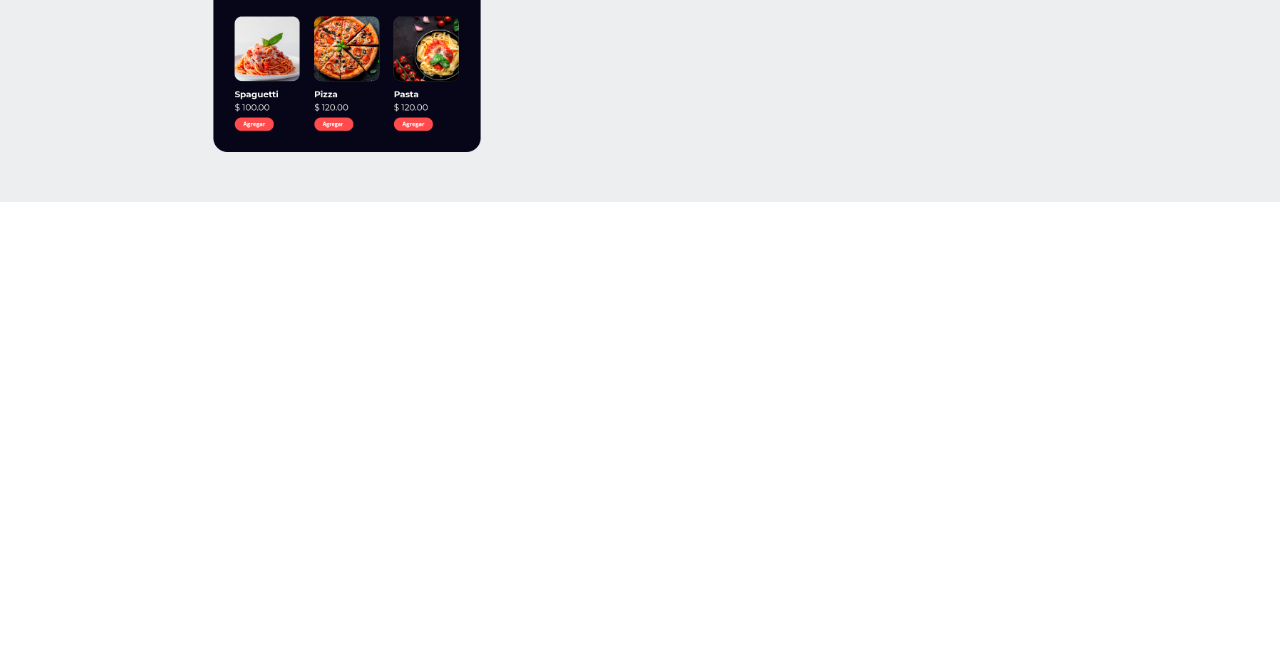
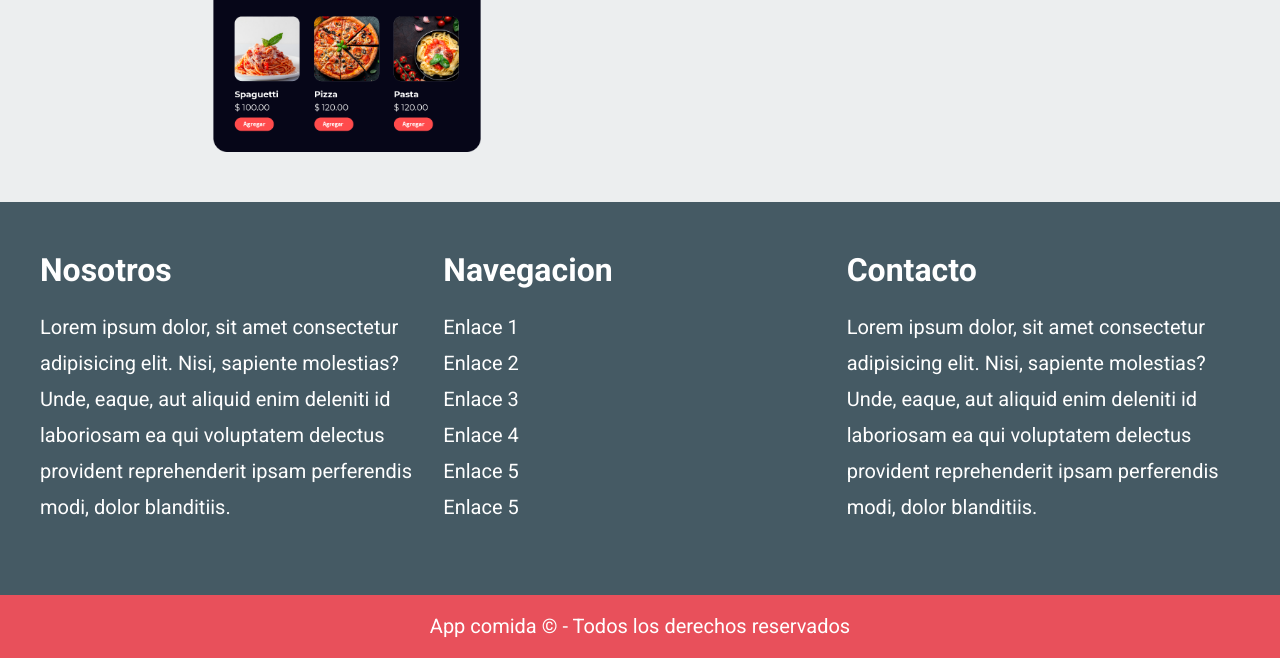
Before and after one commit to MoisesKMS/DeliveryApp, a website: page index.html in a window 1280 px wide. Shown: the part 5413-6071 px from the top of the page. Before the commit the page ends 5615 px from the top, so only its background shows below. Drawn offline with nearby package versions, Linux system fonts and the light colour scheme; files that its build step writes are made by us from their sources; files whose address does not match are found by name.

Commit message:
1.0.0
-Terminado Footer
-Sitio terminado

```diff
--- a/index.html
+++ b/index.html
@@ -355,6 +355,40 @@
             </div>
         </div>
     </section>
+
+    <footer class="footer">
+        <div class="footer__grid contenedor">
+            <div class="footer__widget">
+                <h3 class="footer__heading">Nosotros</h3>
+                <p class="footer__texto">
+                    Lorem ipsum dolor, sit amet consectetur adipisicing elit. Nisi, sapiente molestias? Unde, eaque, aut aliquid enim deleniti id laboriosam ea qui voluptatem delectus provident reprehenderit ipsam perferendis modi, dolor blanditiis.
+                </p>
+            </div>
+
+            <div class="footer__widget">
+                <h3 class="footer__heading">Navegacion</h3>
+                <nav class="footer__nav">
+                    <a href="#" class="footer__link">Enlace 1</a>
+                    <a href="#" class="footer__link">Enlace 2</a>
+                    <a href="#" class="footer__link">Enlace 3</a>
+                    <a href="#" class="footer__link">Enlace 4</a>
+                    <a href="#" class="footer__link">Enlace 5</a>
+                    <a href="#" class="footer__link">Enlace 5</a>
+                </nav>
+            </div>
+
+            <div class="footer__widget">
+                <h3 class="footer__heading">Contacto</h3>
+                <p class="footer__texto">
+                    Lorem ipsum dolor, sit amet consectetur adipisicing elit. Nisi, sapiente molestias? Unde, eaque, aut aliquid enim deleniti id laboriosam ea qui voluptatem delectus provident reprehenderit ipsam perferendis modi, dolor blanditiis.
+                </p>
+            </div>
+        </div>
+
+        <p class="footer__copyright">
+            App comida &copy; - Todos los derechos reservados
+        </p>
+    </footer>
 </body>
 
 </html>
--- a/src/scss/app.scss
+++ b/src/scss/app.scss
@@ -6,3 +6,4 @@
 @use 'favoritos';
 @use 'repartidores';
 @use 'descargar';
+@use 'footer';
--- /dev/null
+++ b/src/scss/footer/_footer.scss
@@ -0,0 +1,55 @@
+@use 'base/variables' as v;
+@use 'base/mixins' as m;
+.footer {
+    background-color: v.$secundario;
+    padding-top: v.$separacion;
+    &__grid {
+        @include m.tablet {
+            @include m.grid(3, 1rem);
+        }
+    }
+    &__widget {
+        margin-bottom: v.$separacion;
+        &:last-of-type {
+            margin-bottom: 0;
+        }
+    }
+    &__heading {
+        color: v.$blanco;
+        margin: 0;
+        text-align: center;
+        @include m.tablet {
+            text-align: left;
+        }
+    }
+    &__nav {
+        display: flex;
+        flex-direction: column;
+    }
+    &__nav,
+    &__texto {
+        margin-top: 2rem;
+    }
+    &__link,
+    &__texto {
+        font-size: 2rem;
+        line-height: 1.8;
+        color: v.$blanco;
+        text-align: center;
+        @include m.tablet {
+            text-align: left;
+        }
+    }
+    &__link {
+        &:hover {
+            text-decoration: underline;
+        }
+    }
+    &__copyright {
+        background-color: v.$primario;
+        text-align: center;
+        margin: 0;
+        padding: 2rem;
+        color: v.$blanco;
+    }
+}
--- /dev/null
+++ b/src/scss/footer/_index.scss
@@ -0,0 +1 @@
+@forward 'footer';
```
